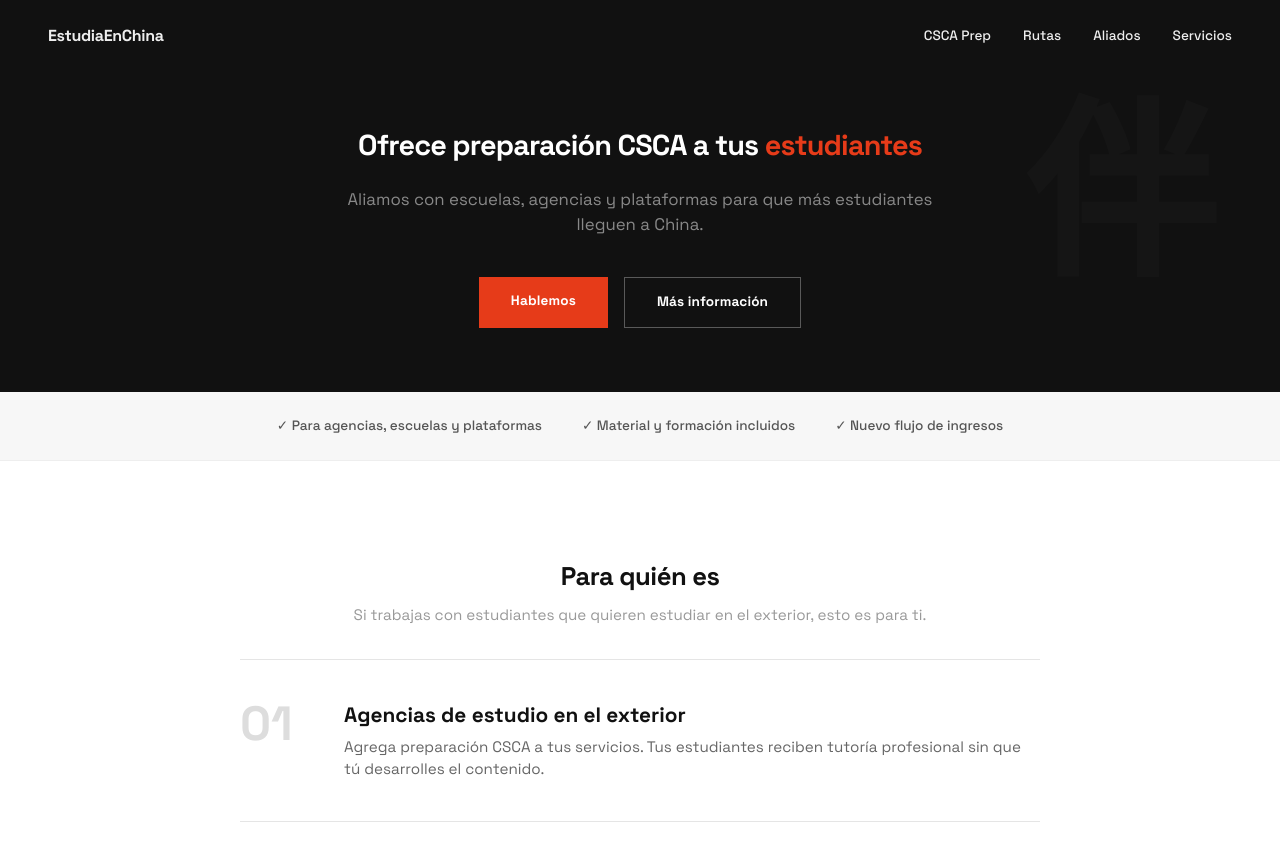
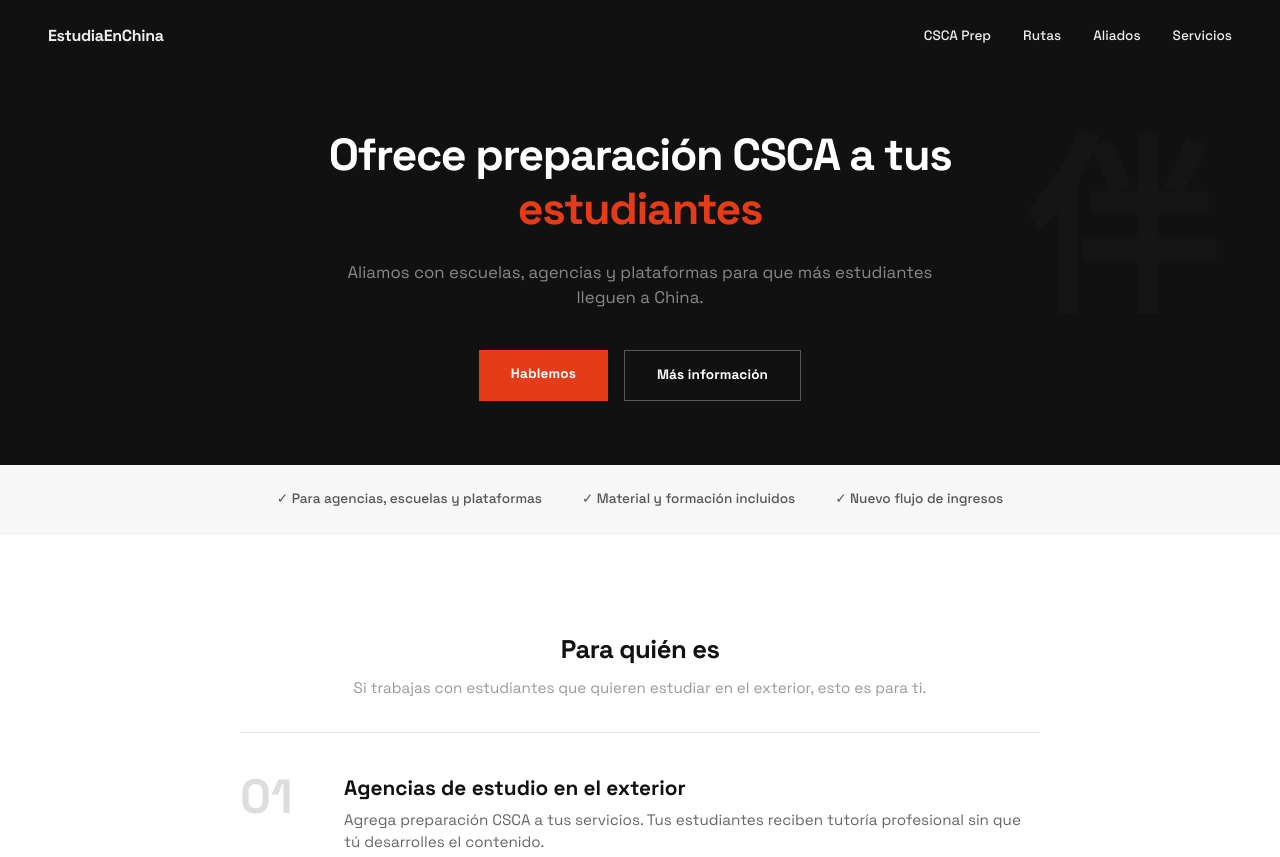
Before and after one commit to pengyilabs/cscaprep, a plain HTML site: page aliados.html in a window 1280 px wide. Shown: the top 857 px of the page. Drawn offline with Linux system fonts and the light colour scheme.

Commit message:
Increase hero title font size to 2.8rem

```diff
--- a/aliados.html
+++ b/aliados.html
@@ -13,7 +13,7 @@
     /* hero */
     .hero{min-height:auto;background:#111;color:#fff;display:flex;flex-direction:column;justify-content:center;align-items:center;text-align:center;padding:8rem 3rem 4rem;position:relative;overflow:hidden;}
     .hero .bg-char{position:absolute;top:50%;right:5%;transform:translateY(-50%);font-size:clamp(8rem,15vw,15rem);font-weight:700;color:rgba(255,255,255,.02);line-height:1;pointer-events:none;user-select:none;}
-    .hero h1{font-size:clamp(1.3rem, 2.5vw, 1.8rem);font-weight:700;line-height:1.2;letter-spacing:-.03em;max-width:800px;margin:0 auto;position:relative;z-index:2;}
+    .hero h1{font-size:clamp(1.8rem, 4vw, 2.8rem);font-weight:700;line-height:1.2;letter-spacing:-.03em;max-width:800px;margin:0 auto;position:relative;z-index:2;}
     .hero h1 em{font-style:normal;color:#e63b19;}
     .hero .sub{margin-top:1.5rem;font-size:1.05rem;color:rgba(255,255,255,.5);max-width:600px;margin:1.5rem auto 0;position:relative;z-index:2;}
     .hero .cta{margin-top:2.5rem;display:flex;gap:1rem;position:relative;z-index:2;flex-wrap:wrap;justify-content:center;}
```
Also changed, not shown: csca-prep.html (+1 -1 lines), index.html (+1 -1 lines), rutas.html (+1 -1 lines), servicios.html (+1 -1 lines).
